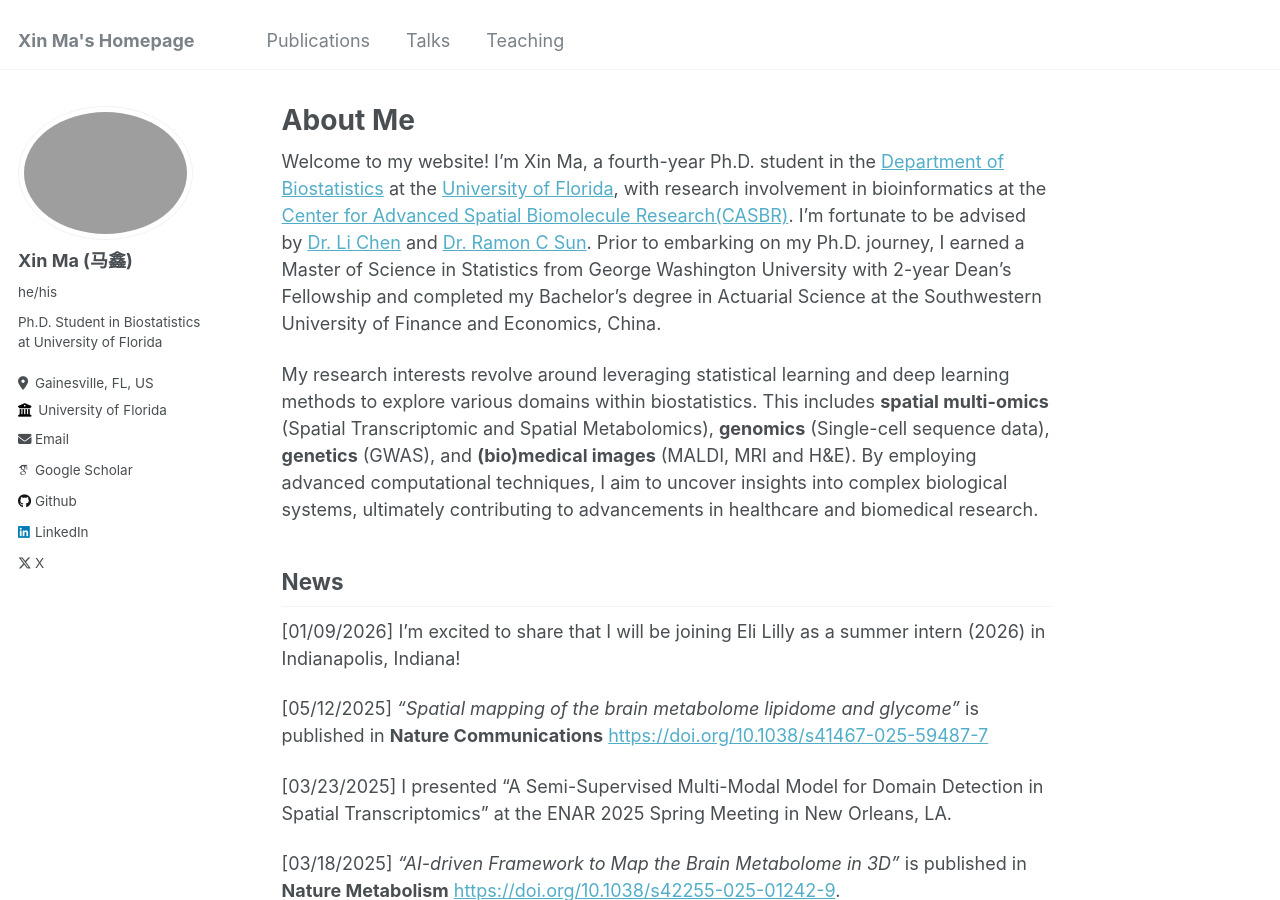
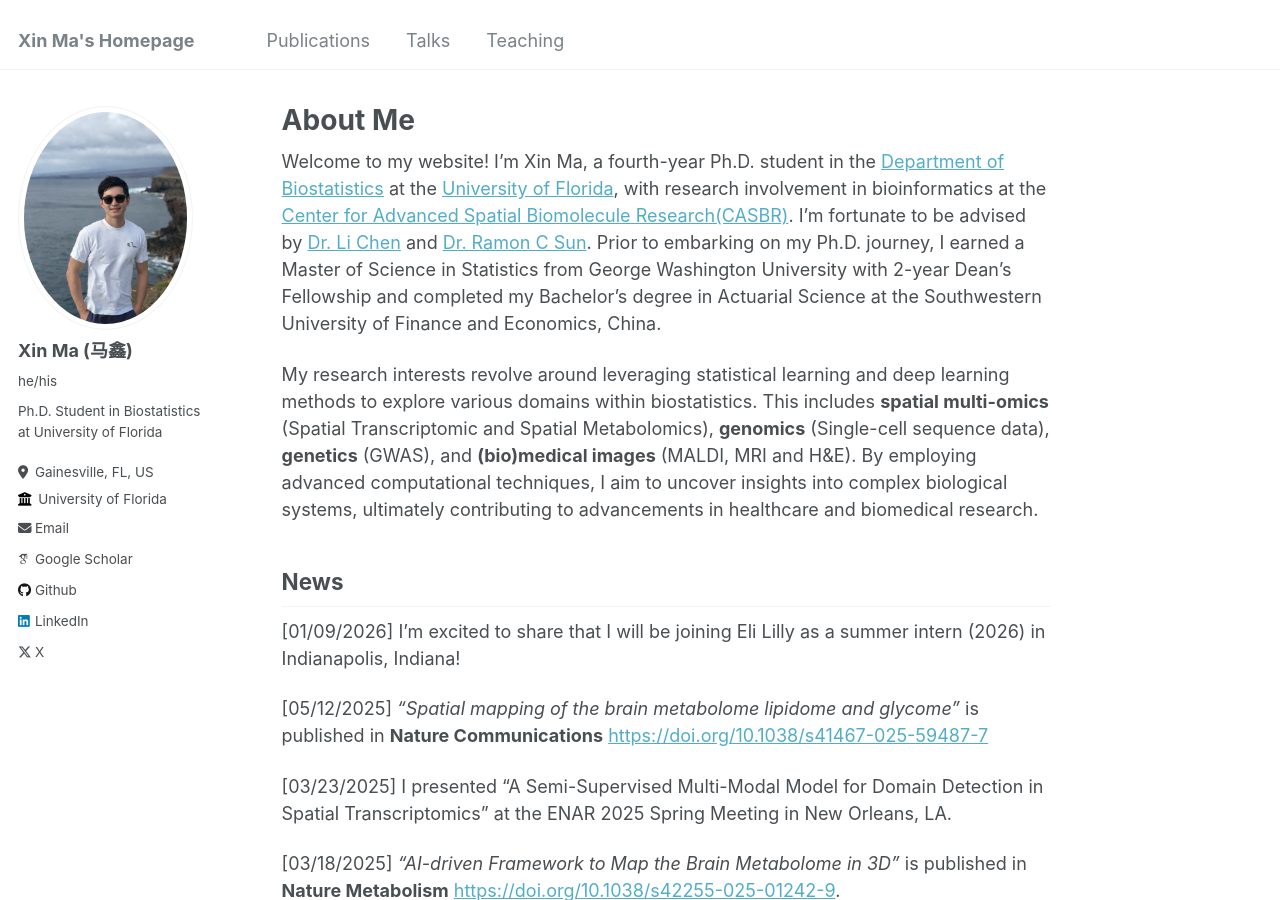
Before and after one commit to XinBiostats/xinbiostats.github.io, a Jekyll site: the page built from _pages/about.md, in a window 1280 px wide and 900 px high. Built offline with Jekyll 4.4.1, drawn with Linux system fonts in a browser that asks for light colours; some web fonts are replaced.

Commit message:
Update _config.yml

```diff
--- a/_config.yml
+++ b/_config.yml
@@ -21,7 +21,7 @@ repository               : "XinBiostats/XinBiostats.github.io"
 #               Additional customization can be done by editing /_includes/author-profile.html
 author:
   # Biographic information
-  avatar           : "Profile3.jpg"
+  avatar           : "Profile3.png"
   name             : "Xin Ma (马鑫)"
   pronouns         : "he/his"
   bio              : "Ph.D. Student in Biostatistics at University of Florida"
```
